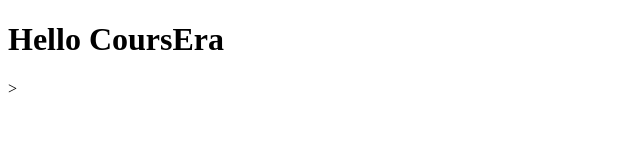
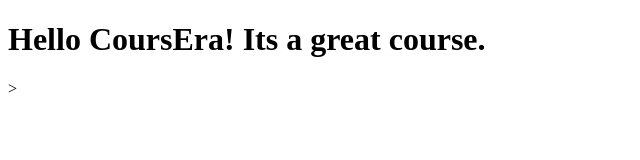
Before and after one commit to chirag1997/Coursera-course, a plain HTML site: page site/index.html in a window 1280 px wide. Shown: the whole page, without its empty margins (0-640 px from the left). Drawn offline with Linux system fonts and the light colour scheme.

Commit message:
small change

```diff
--- a/site/index.html
+++ b/site/index.html
@@ -4,6 +4,6 @@
 	<title>Hello Coursera</title>
 </head>
 <body>
-<h1>Hello CoursEra</h1>>
+<h1>Hello CoursEra! Its a great course.</h1>>
 </body>
 </html>
```
